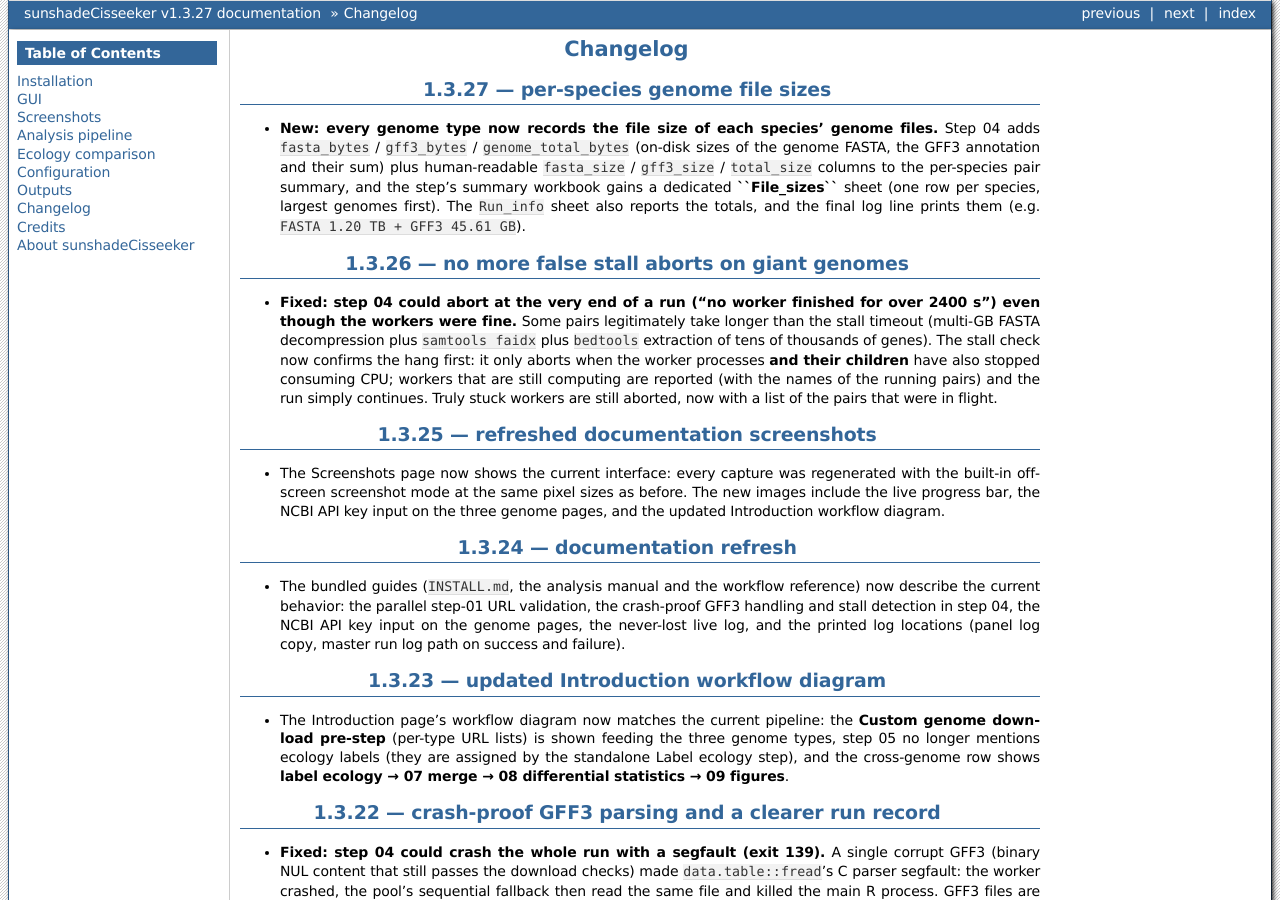
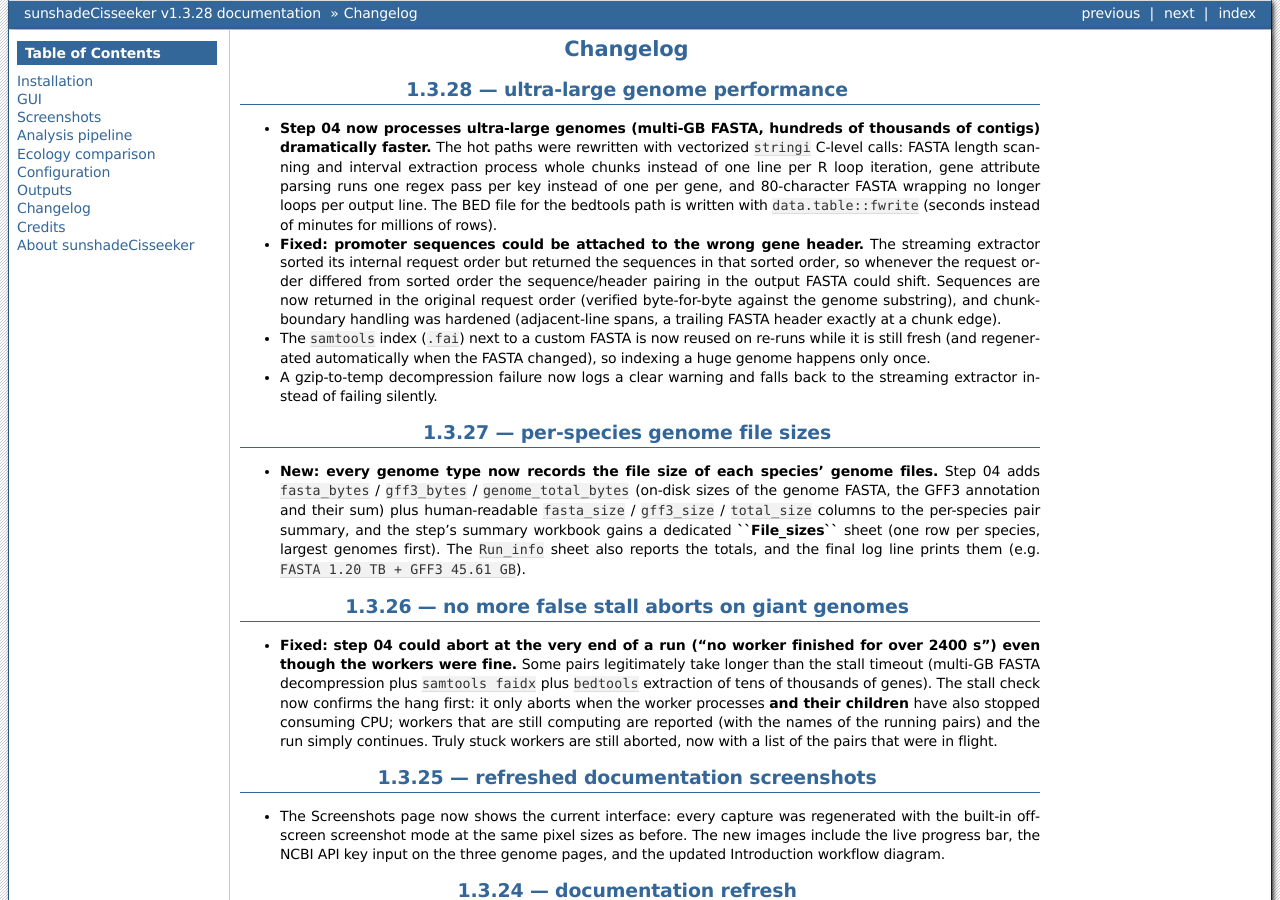
Before and after one commit to chenzhr23/sunshadeCisseeker-docs, a Sphinx documentation site: the page built from docs/content/Changelog.rst, in a window 1280 px wide and 900 px high. Built offline with Sphinx 7.4.7, drawn with Linux system fonts in a browser that asks for light colours; some of the changed text lies outside the part shown.

Commit message:
docs: v1.3.28 ultra-large genome performance + promoter pairing fix

```diff
--- a/docs/conf.py
+++ b/docs/conf.py
@@ -9,8 +9,8 @@ author = "sunshadeCisseeker developers"
 copyright = "2026, sunshadeCisseeker developers"
 
 # The short X.Y version and the full release version.
-version = "v1.3.27"
-release = "v1.3.27"
+version = "v1.3.28"
+release = "v1.3.28"
 
 extensions = [
     "sphinx.ext.autosectionlabel",
--- a/docs/content/About sunshadeCisseeker.rst
+++ b/docs/content/About sunshadeCisseeker.rst
@@ -4,7 +4,7 @@ About sunshadeCisseeker
 sunshadeCisseeker identifies, annotates and compares promoter
 cis-regulatory elements across sun / facultative / shade plants.
 
-The current release is **1.3.27**; see :doc:`Changelog` for what changed in
+The current release is **1.3.28**; see :doc:`Changelog` for what changed in
 each version.
 
 Highlights
--- a/docs/content/Changelog.rst
+++ b/docs/content/Changelog.rst
@@ -1,5 +1,30 @@
 Changelog
 =========
+
+1.3.28 — ultra-large genome performance
+---------------------------------------
+
+* **Step 04 now processes ultra-large genomes (multi-GB FASTA, hundreds of
+  thousands of contigs) dramatically faster.** The hot paths were rewritten
+  with vectorized ``stringi`` C-level calls: FASTA length scanning and
+  interval extraction process whole chunks instead of one line per R loop
+  iteration, gene attribute parsing runs one regex pass per key instead of
+  one per gene, and 80-character FASTA wrapping no longer loops per output
+  line. The BED file for the bedtools path is written with
+  ``data.table::fwrite`` (seconds instead of minutes for millions of rows).
+* **Fixed: promoter sequences could be attached to the wrong gene header.**
+  The streaming extractor sorted its internal request order but returned the
+  sequences in that sorted order, so whenever the request order differed from
+  sorted order the sequence/header pairing in the output FASTA could shift.
+  Sequences are now returned in the original request order (verified
+  byte-for-byte against the genome substring), and chunk-boundary handling
+  was hardened (adjacent-line spans, a trailing FASTA header exactly at a
+  chunk edge).
+* The ``samtools`` index (``.fai``) next to a custom FASTA is now reused on
+  re-runs while it is still fresh (and regenerated automatically when the
+  FASTA changed), so indexing a huge genome happens only once.
+* A gzip-to-temp decompression failure now logs a clear warning and falls
+  back to the streaming extractor instead of failing silently.
 
 1.3.27 — per-species genome file sizes
 --------------------------------------
```
